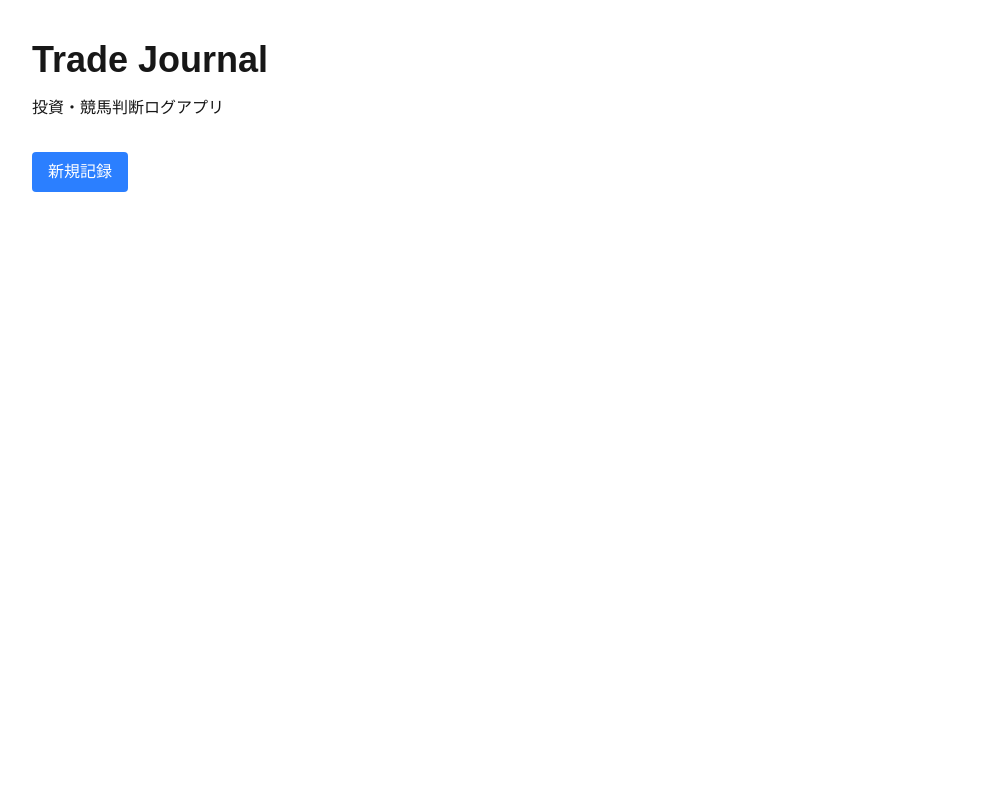
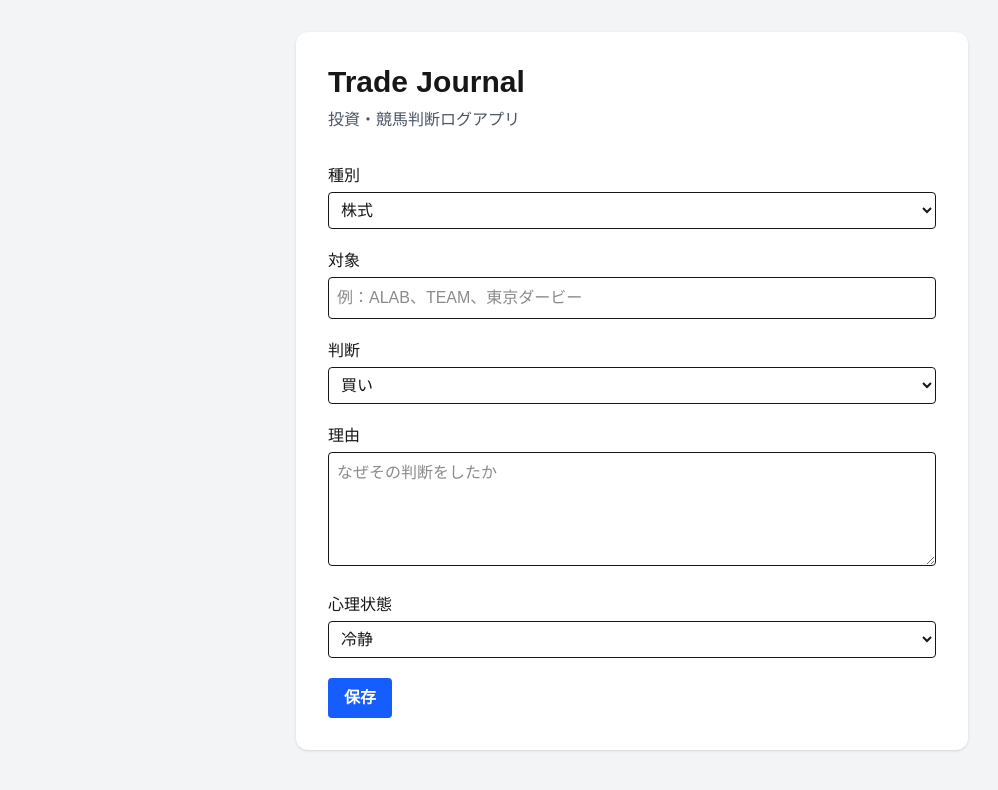
Before and after one commit to fcd0520-netizen/trade-journal, a Next.js app: page / in a window 1280 px wide. Shown: the top 790 px of the page, without its empty margins (8-1006 px from the left). Built offline with nearby package versions, Linux system fonts and the light colour scheme.

Commit message:
Create trade journal form

```diff
--- a/app/page.tsx
+++ b/app/page.tsx
@@ -1,14 +1,66 @@
 export default function Home() {
   return (
-    <main className="p-10">
-      <h1 className="text-4xl font-bold">Trade Journal</h1>
+    <main className="min-h-screen bg-gray-100 p-8">
+      <div className="mx-auto max-w-2xl rounded-xl bg-white p-8 shadow">
+        <h1 className="text-3xl font-bold">Trade Journal</h1>
+        <p className="mt-2 text-gray-600">投資・競馬判断ログアプリ</p>
 
-      <p className="mt-4">投資・競馬判断ログアプリ</p>
+        <form className="mt-8 space-y-5">
+          <div>
+            <label className="block font-medium">種別</label>
+            <select className="mt-1 w-full rounded border p-2">
+              <option>株式</option>
+              <option>FX</option>
+              <option>競馬</option>
+              <option>投資信託</option>
+            </select>
+          </div>
 
-      <div className="mt-8">
-        <button className="bg-blue-500 text-white px-4 py-2 rounded">
-          新規記録
-        </button>
+          <div>
+            <label className="block font-medium">対象</label>
+            <input
+              className="mt-1 w-full rounded border p-2"
+              placeholder="例：ALAB、TEAM、東京ダービー"
+            />
+          </div>
+
+          <div>
+            <label className="block font-medium">判断</label>
+            <select className="mt-1 w-full rounded border p-2">
+              <option>買い</option>
+              <option>売り</option>
+              <option>見送り</option>
+              <option>予想</option>
+            </select>
+          </div>
+
+          <div>
+            <label className="block font-medium">理由</label>
+            <textarea
+              className="mt-1 w-full rounded border p-2"
+              rows={4}
+              placeholder="なぜその判断をしたか"
+            />
+          </div>
+
+          <div>
+            <label className="block font-medium">心理状態</label>
+            <select className="mt-1 w-full rounded border p-2">
+              <option>冷静</option>
+              <option>少し焦り</option>
+              <option>FOMO</option>
+              <option>不安</option>
+              <option>自信あり</option>
+            </select>
+          </div>
+
+          <button
+            type="button"
+            className="rounded bg-blue-600 px-4 py-2 font-bold text-white"
+          >
+            保存
+          </button>
+        </form>
       </div>
     </main>
   );
```
